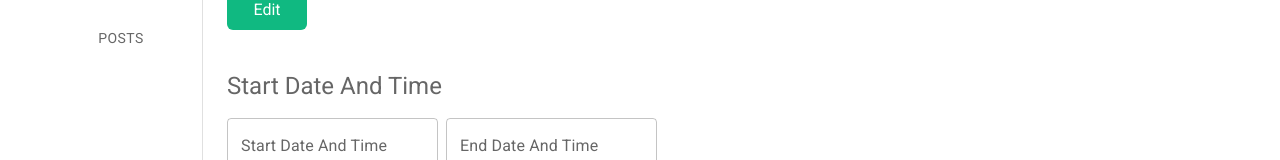
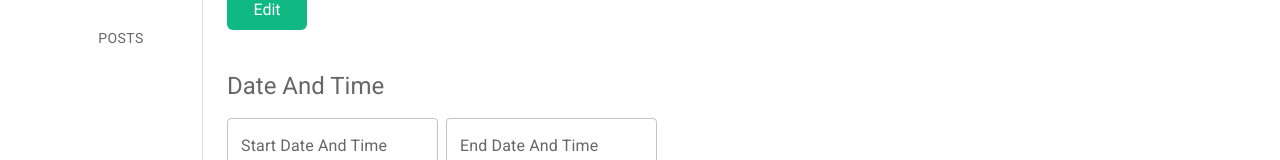
Before and after one commit to Ujucode/poynt-sports, a React (Vite) app: page /account/create-event in a window 1280 px wide. Shown: the part 498-658 px from the top of the page. Built offline with nearby package versions, Linux system fonts and the light colour scheme.

Commit message:
-fixed label typo

```diff
--- a/src/components/Account/CreateEventTab.jsx
+++ b/src/components/Account/CreateEventTab.jsx
@@ -67,7 +67,7 @@ const CreateEventTab = () => {
 
       <FormLabel sx={{ mt: "2rem" }}>
         <Typography variant="h5" gutterBottom>
-          Start Date And Time
+          Date And Time
         </Typography>
       </FormLabel>
       <Box className=" flex gap-2">
```
